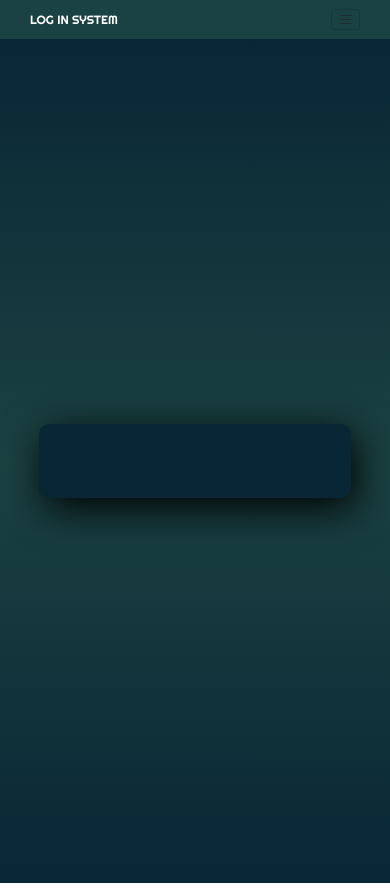
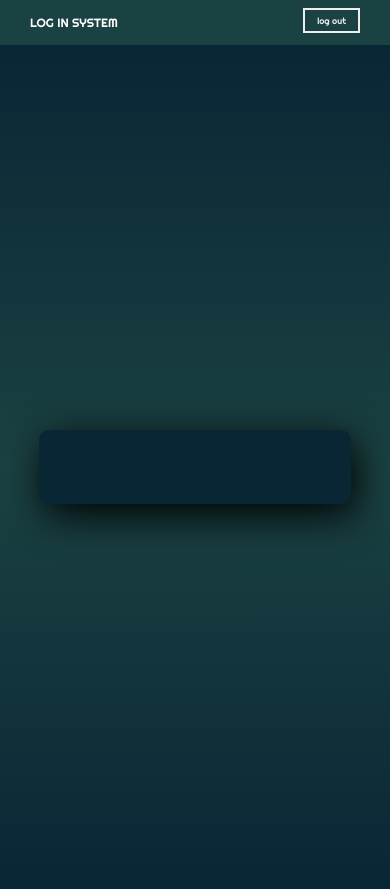
Before and after one commit to OlaNaji/LoginSystem, a plain HTML site: page home.html in a window 390 px wide. Drawn offline with Linux system fonts and the light colour scheme.

Commit message:
Update home.html

```diff
--- a/home.html
+++ b/home.html
@@ -1,4 +1,5 @@
 <html lang="en">
+
 <head>
   <meta charset="UTF-8">
   <meta name="viewport" content="width=device-width, initial-scale=1.0">
@@ -9,22 +10,19 @@
 
   <title>Login</title>
 </head>
+
 <body>
 
   <header>
     <nav class="navbar navbar-expand-lg">
       <div class="container-fluid ">
         <a class="navbar-brand" href="#">log in system</a>
-              <button class="navbar-toggler" type="button" data-bs-toggle="collapse" data-bs-target="#navbarSupportedContent" aria-controls="navbarSupportedContent" aria-expanded="false" aria-label="Toggle navigation">
-                <span class="navbar-toggler-icon"></span>
-              </button>
-              <div class="collapse navbar-collapse" id="navbarSupportedContent">
+
           <ul class="navbar-nav ms-auto mb-2 mb-lg-0">
             <li class="nav-item">
-                    <a class="nav-link logout-btn active" aria-current="page" href="#">log out</a>
+              <a class="nav-link logout-btn px-4 " aria-current="page" href="#">log out</a>
             </li>
           </ul>
-              </div>
       </div>
     </nav>
   </header>
@@ -37,4 +35,5 @@
 
   <script src="./js/index.js"></script>
 </body>
+
 </html>
```
Lines whose indentation alone changed are shown as unchanged.
